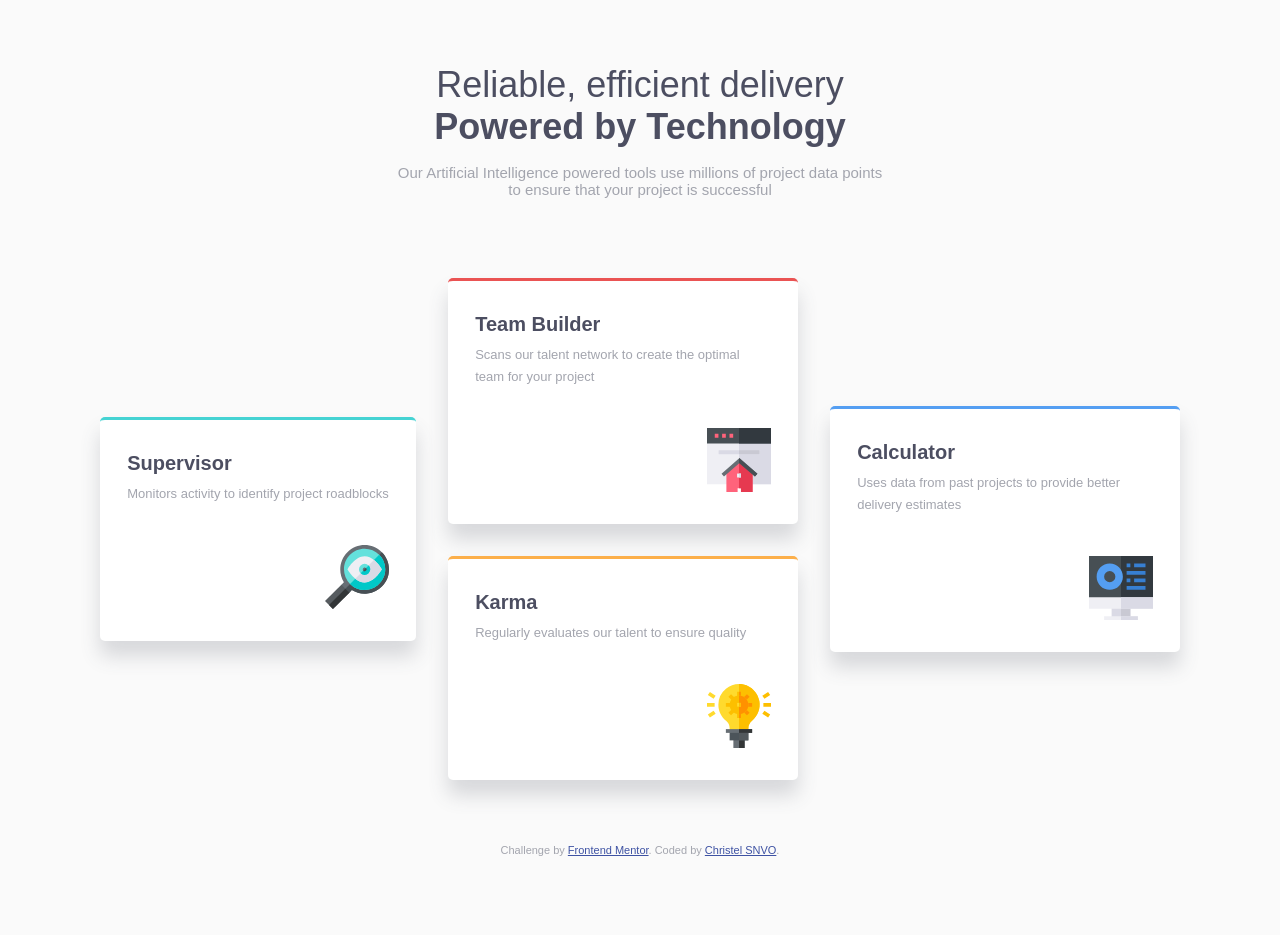
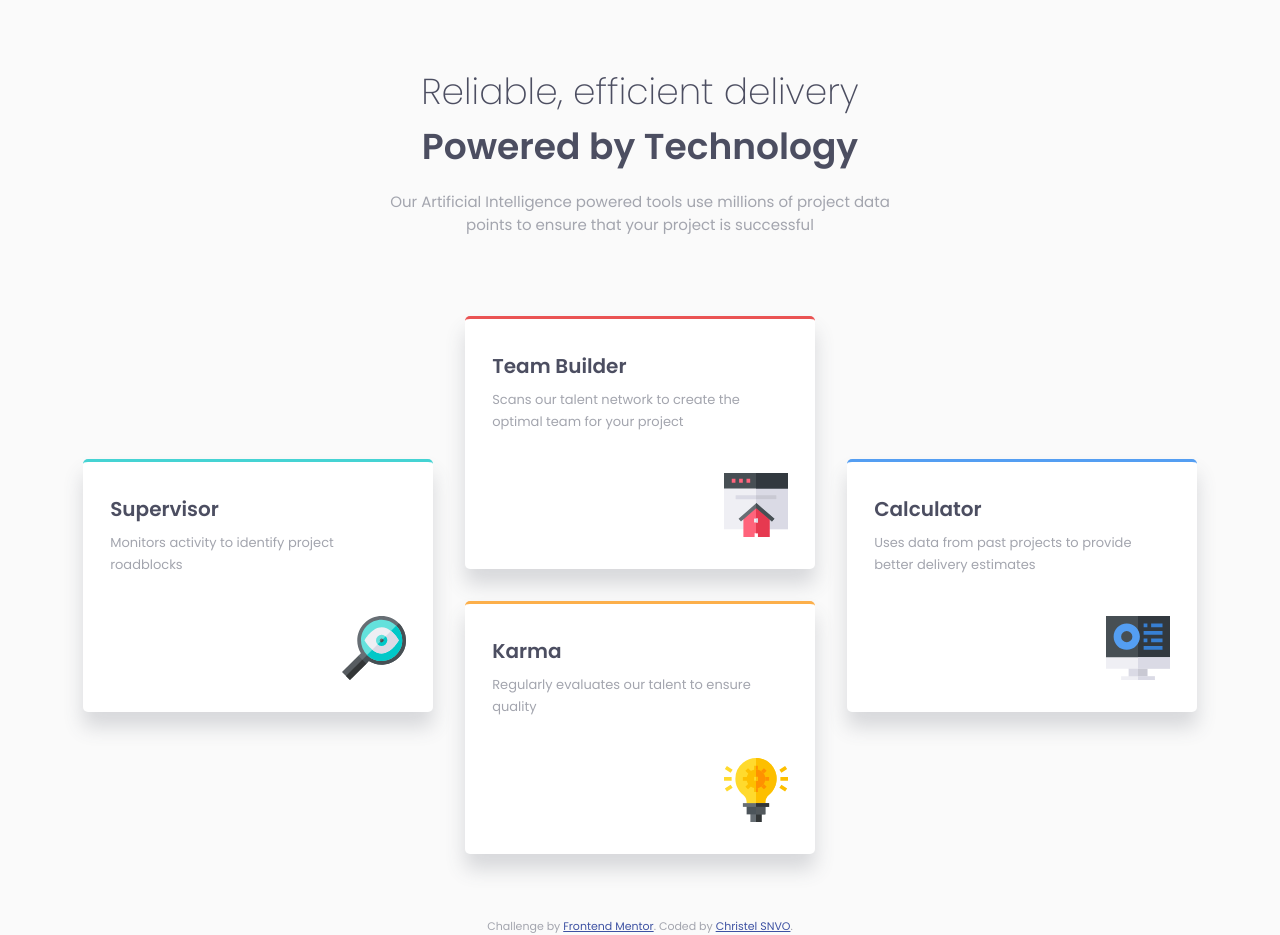
Before and after one commit to Sylva2002/four-card-feature-section-master, a plain HTML site: page index.html in a window 1280 px wide. Before the commit the page ends 856 px from the top, so only its background shows below. Drawn offline with Linux system fonts and the light colour scheme.

Commit message:
font import and live site link

```diff
--- a/css/style.css
+++ b/css/style.css
@@ -1,3 +1,5 @@
+  @import url('https://fonts.googleapis.com/css2?family=Poppins:wght@200;400;600&display=swap');
+
 :root{
     /* Primary color */
     --Red: hsl(0, 78%, 62%);
```
Also changed, not shown: 1 other file.
